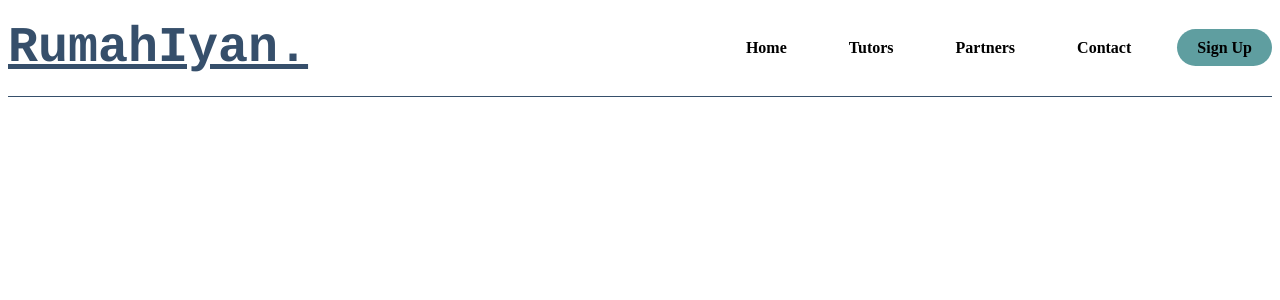
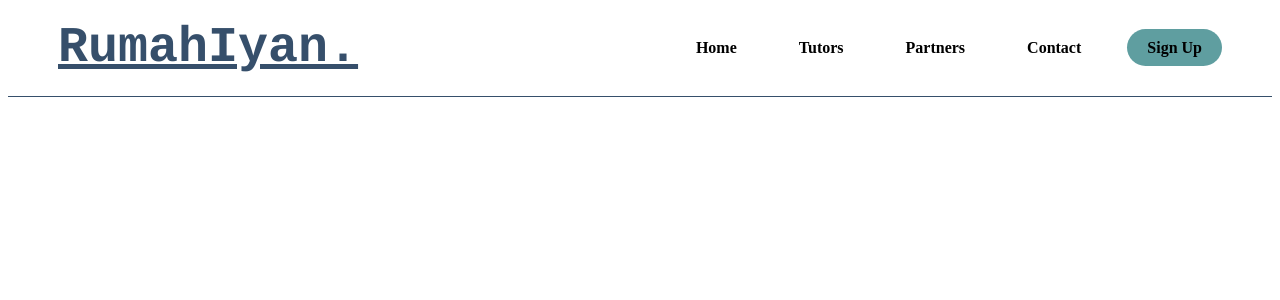
Before and after one commit to anandahafianhkm-cell/website-sederhana-react, a React (Vite) app: page / in a window 1280 px wide. Shown: the top 300 px of the page. Built offline with nearby package versions, Linux system fonts and the light colour scheme.

Commit message:
memberikan jarak pada logo

```diff
--- a/src/styles/Navbar.css
+++ b/src/styles/Navbar.css
@@ -2,6 +2,7 @@
     width: 100%;
     display: flex;
     justify-content: space-between;
+    padding: 0 50px;
 }
 
 .logo a {
```
